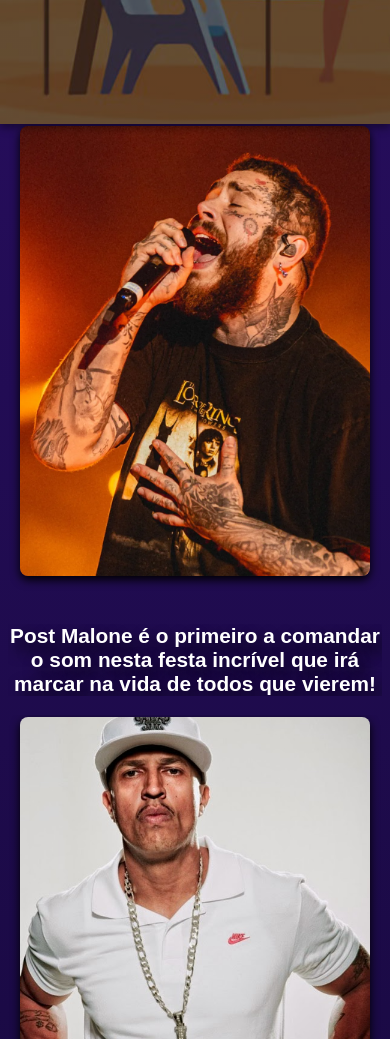
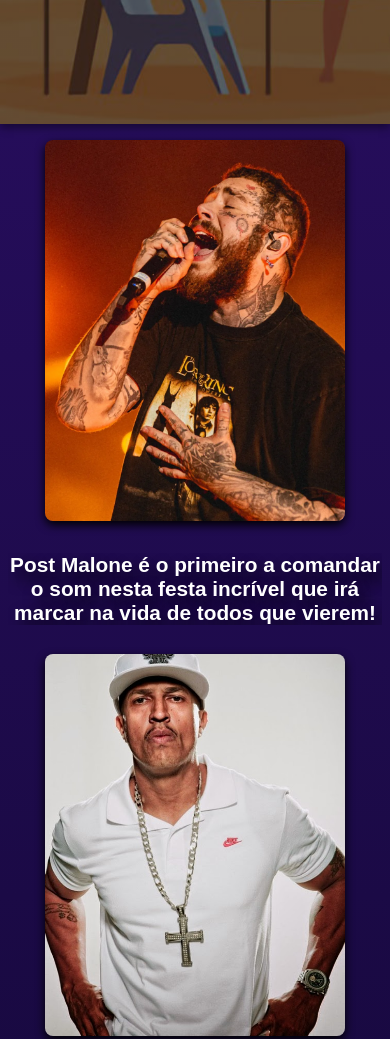
Before and after one commit to nicolasoliveiramor/party_exercicio_EBAC, a website built with Parcel: page src/index.html in a window 390 px wide. Shown: the part 720-1759 px from the top of the page. Built offline with nearby package versions, Linux system fonts and the light colour scheme.

Commit message:
projeto V4: Resposividade aprimorada

```diff
--- a/src/styles/_middle.scss
+++ b/src/styles/_middle.scss
@@ -12,41 +12,35 @@
             height: 450px;
             width: 350px;
             object-fit: cover;
+            object-position: center;
             display: block;
-            margin: 0 auto;
+            margin: 16px auto;
             border-radius: 8px;
             box-shadow: 0 4px 10px rgb(0, 0, 0);
         }
 
         &__text{
-            margin-top: 32px;
+            margin: 0 auto;
             font-weight: bold;
             font-size: 1.3em;
             text-align: center;
             padding: 16px 8px;
             color: #fff;
             max-width: 600px;
+            overflow-y: hidden;
 
             p {
                 text-shadow: 8px 8px 16px rgb(0, 0, 0);
             }
         }
 
-        @media (max-width: 640px) {
-            height: 80vh;
+        @media (max-width: 1036px) {
+            height: 60vh;
+            margin-bottom: 8px;
 
             &__image {
                 height: 450px;
-                width: 350px;
-            }
-        }
-
-        @media (max-width: 780px) {
-            height: 70vh;
-
-            &__image {
-                height: 450px;
-                width: 350px;
+                width: 300px;
             }
         }
     }
```
